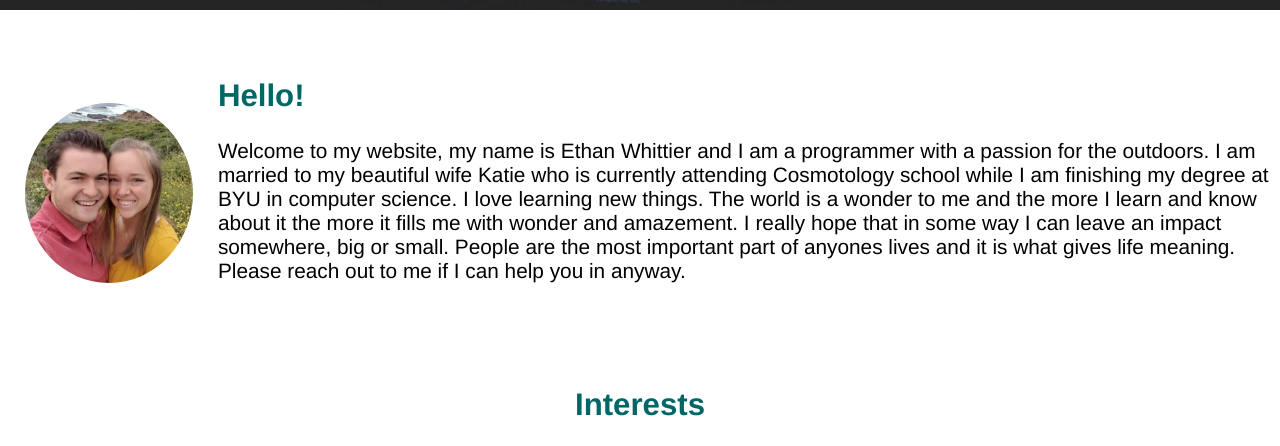
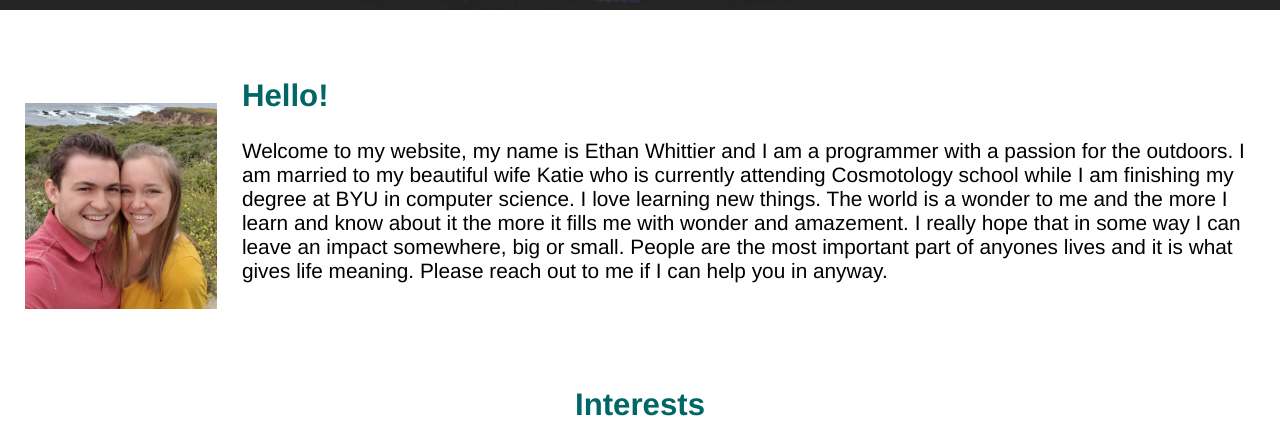
Before and after one commit to EthanWhittier/EthanWhittier-Web, a plain HTML site: page index.html in a window 1280 px wide. Shown: the part 735-1181 px from the top of the page. Drawn offline with Linux system fonts and the light colour scheme.

Commit message:
fixed border radius

```diff
--- a/css/index.css
+++ b/css/index.css
@@ -137,13 +137,12 @@ nav {
   }
 
   main img {
-    max-width: calc(5vw + 5em);
+    max-width: 15%;
   }
 
   /*MAIN*/
 
   .ethanKatie {
-      border-radius: 60%;
       margin: 1.2em;
       float: left;
   }
@@ -217,12 +216,10 @@ nav {
   }
 
 
-
-
-
 @media (min-width: 960px) {
     .home {
         display: block;
         font-family: cursive;
     }
+
 }
```
